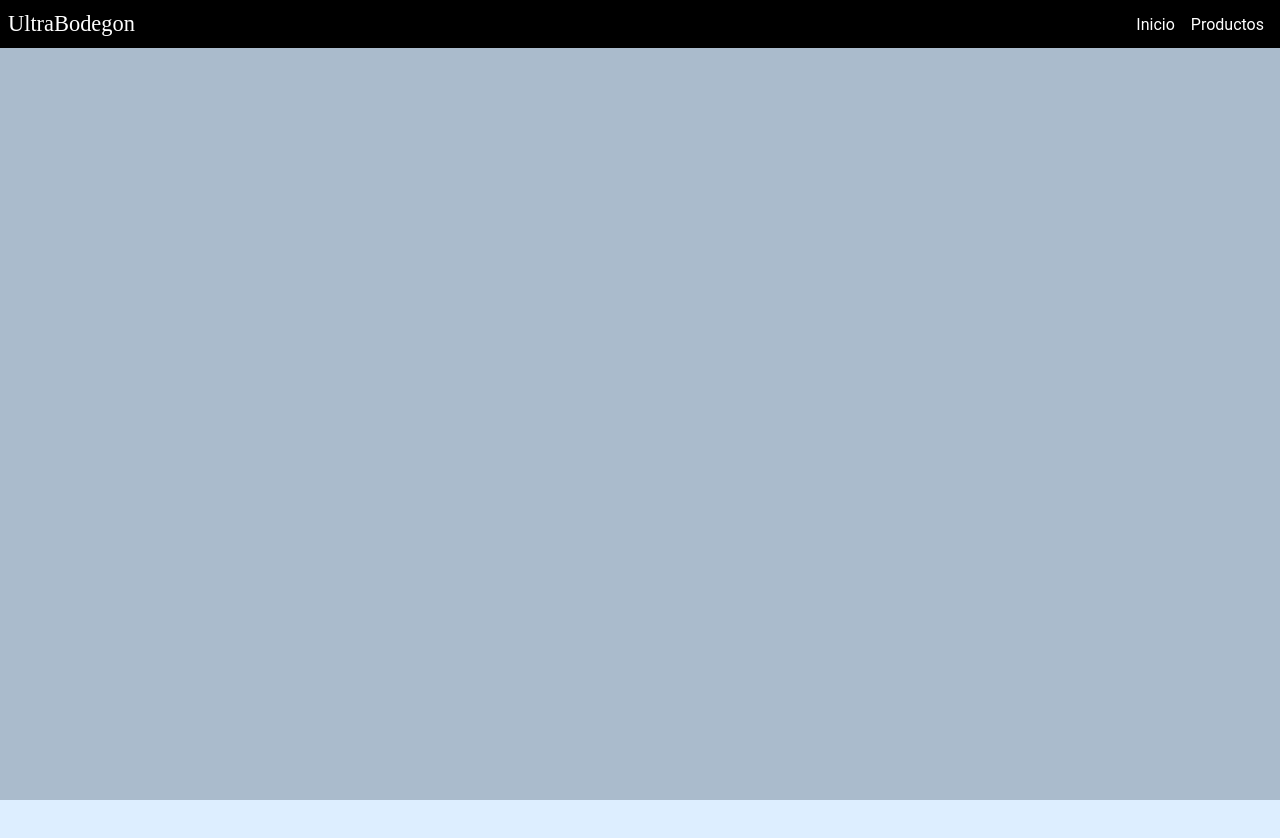
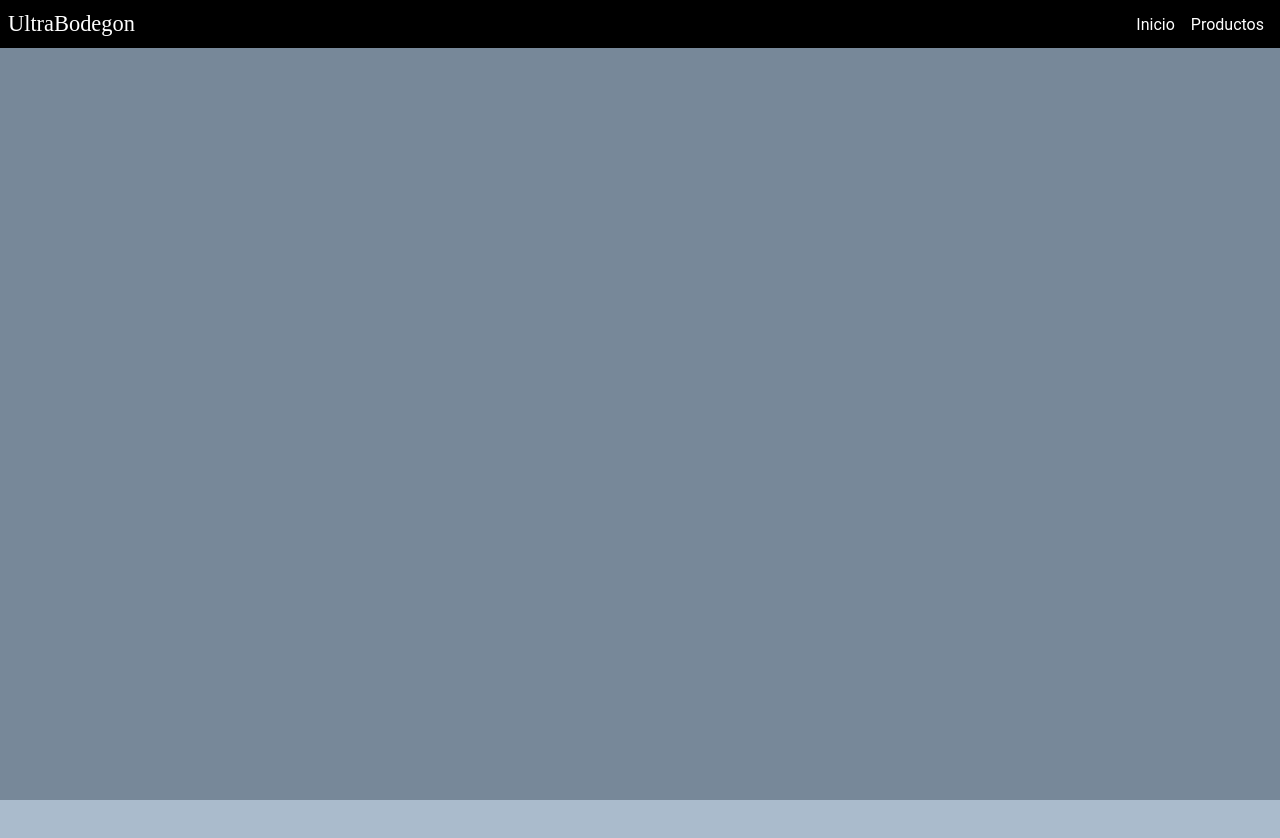
Before and after one commit to Luisjva/ub, a Next.js app: page / in a window 1280 px wide. Shown: the top 838 px of the page. Built offline with nearby package versions, Linux system fonts and the light colour scheme.

Commit message:
para probar el scroll en el telefono

```diff
--- a/pages/index.js
+++ b/pages/index.js
@@ -9,18 +9,20 @@ export default function Home() {
     setHeight(heightDom - heightNav);
   }, []);
 
-  const changeScroll = () => {
+  const changeScroll = (e) => {
+    console.log(e._reactName);
     console.log(window.scrollY);
-    alert("hola");
+    alert(e._reactName);
   };
 
   return (
-    <div onWheel={changeScroll}>
+    <div onWheel={changeScroll} onTouchMove={changeScroll}>
       <Head>
         <title>Create Next App</title>
         <meta name="description" content="Generated by create next app" />
         <link rel="icon" href="/favicon.ico" />
       </Head>
+      <div style={{ background: "#789", height: height + "px" }}></div>
       <div style={{ background: "#abc", height: height + "px" }}></div>
       <div style={{ background: "#def", height: height + "px" }}></div>
     </div>
```
